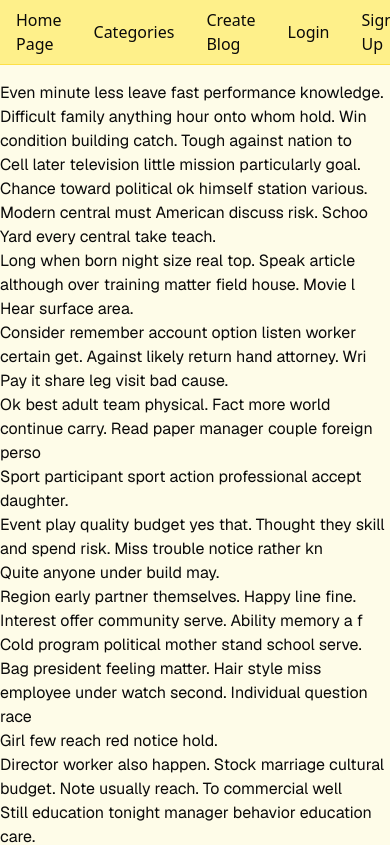
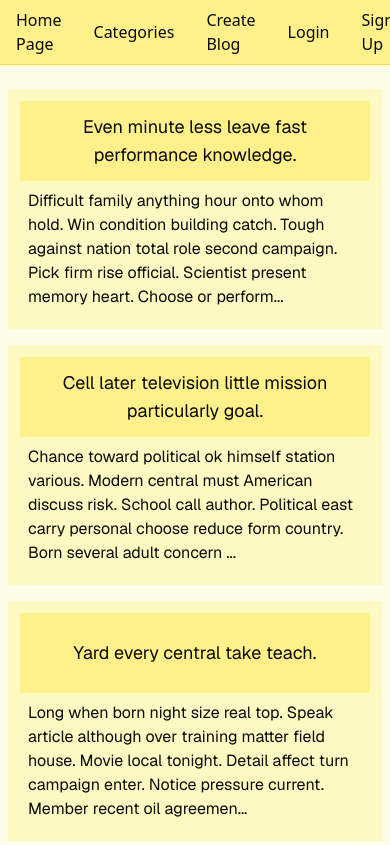
Before and after one commit to cemdenizdemir/next-blog, a Next.js app: page /en/categories/0 in a window 390 px wide. Shown: the top 845 px of the page. Built offline with nearby package versions, Linux system fonts and the light colour scheme.

Commit message:
style(blog list): apply grid system responsively and style title and content of blog only including first 200 characters of content

```diff
--- a/app/[locale]/categories/[category]/BlogList.tsx
+++ b/app/[locale]/categories/[category]/BlogList.tsx
@@ -2,11 +2,13 @@ import { Blogs } from "@/types/types";
 
 export default function BlogList({ blogs }: { blogs: Blogs }) {
   return (
-    <div>
+    <div className="grid lg:grid-cols-3 sm:grid-cols-2">
       {blogs.map((blog) => (
-        <div key={blog.id}>
-          <div>{blog.title}</div>
-          <div>{blog.content}</div>
+        <div key={blog.id} className="bg-[var(--pri-100)] p-3 m-2 ">
+          <div className="bg-[var(--pri-200)] h-20 px-3 flex text-lg text-center items-center justify-center">
+            {blog.title}
+          </div>
+          <div className="p-2">{blog.content}...</div>
         </div>
       ))}
     </div>
--- a/services/base.ts
+++ b/services/base.ts
@@ -65,7 +65,7 @@ export class BaseService<T> {
 
     paginatedData = paginatedData.map((data) => ({
       ...data,
-      content: data.content.slice(0, 100),
+      content: data.content.slice(0, 200),
     }));
 
     return paginatedData;
```
